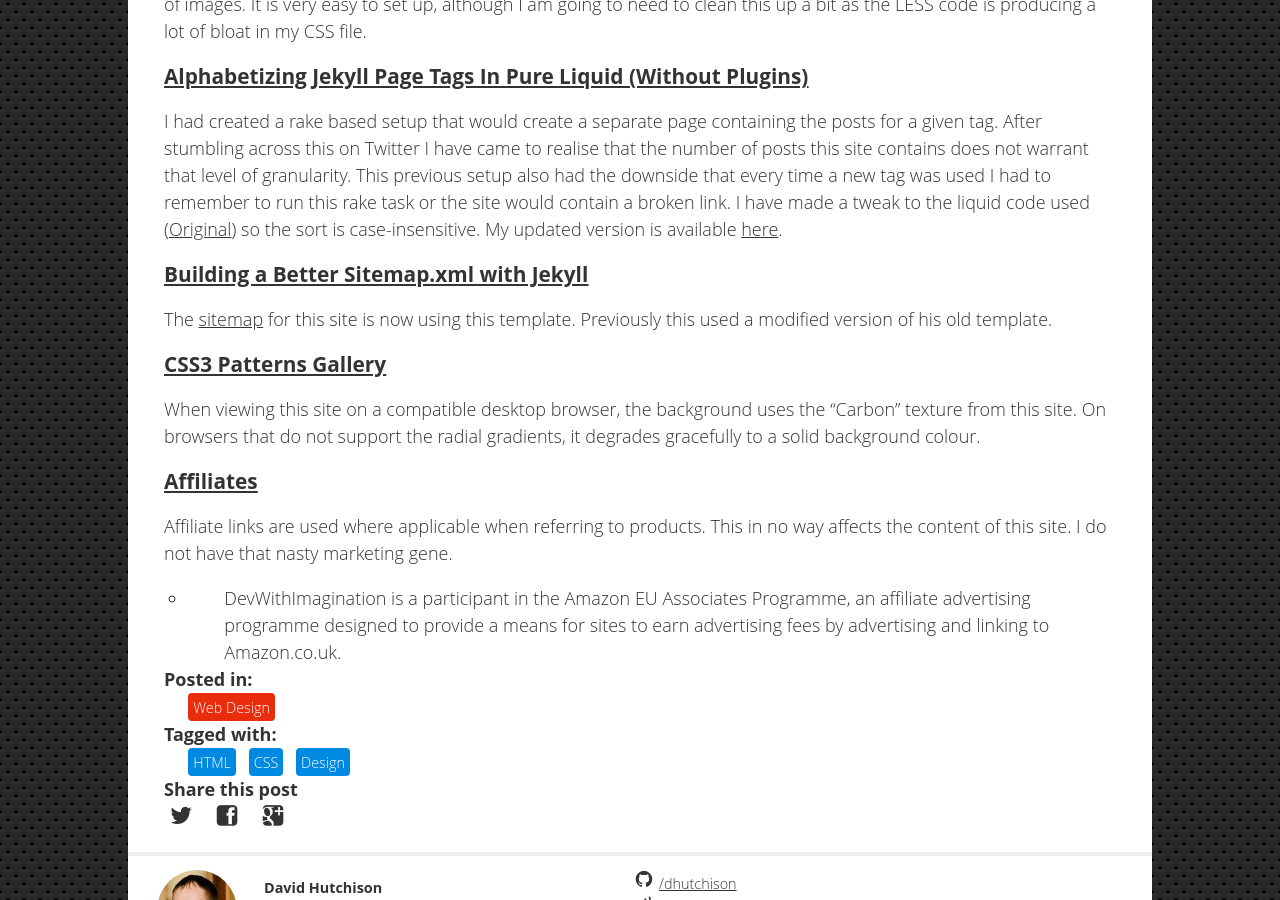
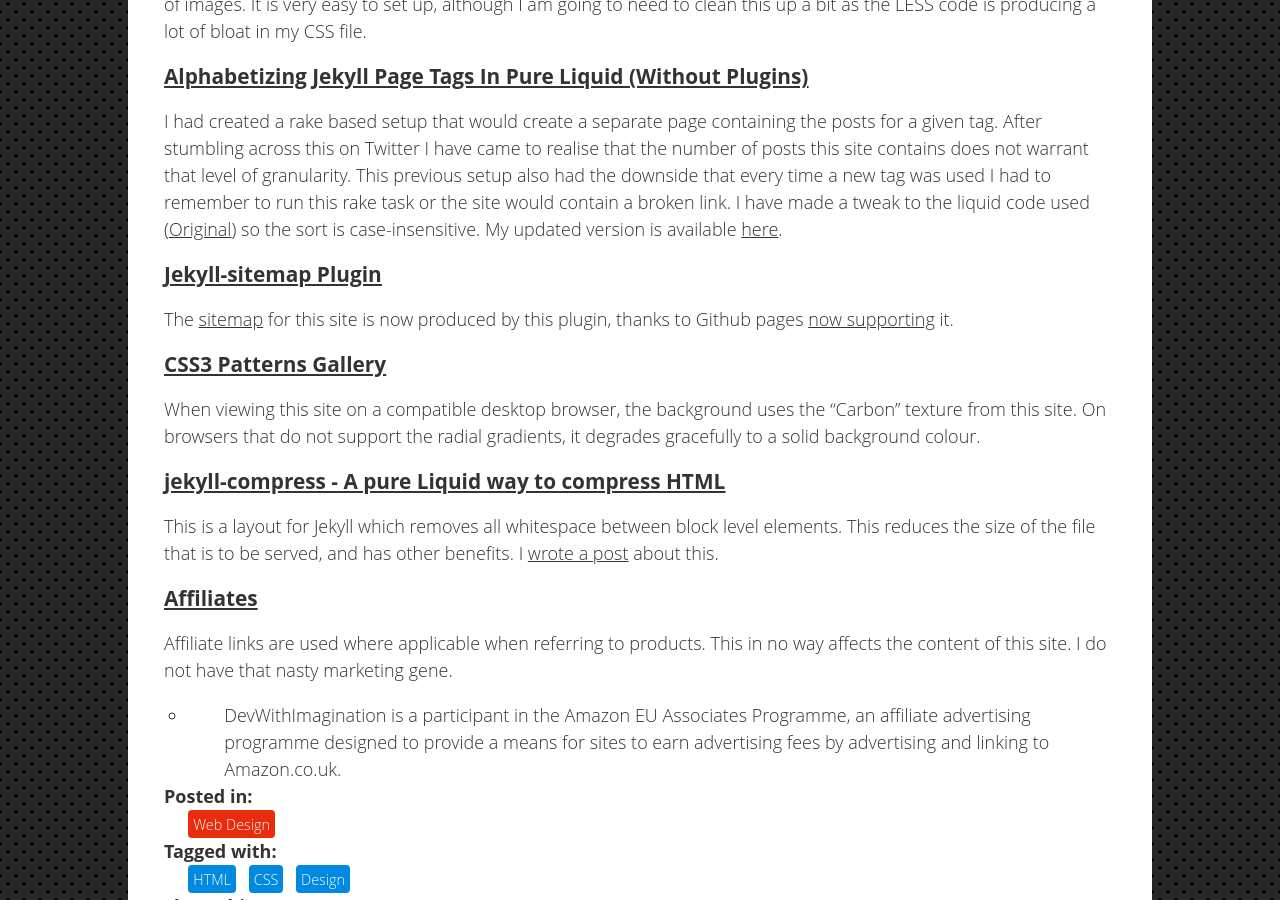
Before and after one commit to dhutchison/dhutchison.github.io, a Jekyll site: the page built from thanks.md, in a window 1280 px wide and 900 px high, scrolled down 788 px. Built offline with Jekyll 4.4.1, drawn with Linux system fonts in a browser that asks for light colours.

Commit message:
Updated to reflect current state of site

```diff
--- a/thanks.md
+++ b/thanks.md
@@ -30,11 +30,14 @@ The icons used in the social sharing section as well as the links to my profiles
 ### [Alphabetizing Jekyll Page Tags In Pure Liquid (Without Plugins)][jekyll tags]
 I had created a rake based setup that would create a separate page containing the posts for a given tag. After stumbling across this on Twitter I have came to realise that the number of posts this site contains does not warrant that level of granularity. This previous setup also had the downside that every time a new tag was used I had to remember to run this rake task or the site would contain a broken link. I have made a tweak to the liquid code used ([Original](https://github.com/LanyonM/lanyonm.github.io/blob/master/tags.html "lanyonm.github.io / tags.html")) so the sort is case-insensitive. My updated version is available [here](https://github.com/dhutchison/dhutchison.github.io/blob/master/tags/index.html " dhutchison.github.io / tags / index.html").
 
-### [Building a Better Sitemap.xml with Jekyll][sitemap]
-The [sitemap][site_sitemap] for this site is now using this template. Previously this used a modified version of his old template.
+### [Jekyll-sitemap Plugin][sitemap]
+The [sitemap][site_sitemap] for this site is now produced by this plugin, thanks to Github pages [now supporting][sitemap_ghpages] it.
 
 ### [CSS3 Patterns Gallery][css3 patterns]
 When viewing this site on a compatible desktop browser, the background uses the "Carbon" texture from this site. On browsers that do not support the radial gradients, it degrades gracefully to a solid background colour.
+
+### [jekyll-compress - A pure Liquid way to compress HTML][jekyll_compress]
+This is a layout for Jekyll which removes all whitespace between block level elements. This reduces the size of the file that is to be served, and has other benefits. I [wrote a post][jekyll-compress_post] about this.
 
 ### Affiliates
 Affiliate links are used where applicable when referring to products. This in no way affects the content of this site. I do not have that nasty marketing gene.
@@ -47,5 +50,8 @@ Affiliate links are used where applicable when referring to products. This in no
 [jekyll]: http://jekyllrb.com/ "Jekyll • Simple, blog-aware, static sites"
 [github pages]: http://pages.github.com/ "GitHub Pages"
 [css3 patterns]: http://lea.verou.me/css3patterns/ "CSS3 Patterns Gallery"
-[sitemap]: http://davidensinger.com/2013/11/building-a-better-sitemap-xml-with-jekyll/ "Building a Better Sitemap.xml with Jekyll – Development, design, and more by David Ensinger "
+[sitemap]: https://github.com/jekyll/jekyll-sitemap "jekyll/jekyll-sitemap "
+[sitemap_ghpages]: https://help.github.com/articles/sitemaps-for-github-pages "Sitemaps for GitHub Pages · GitHub Help "
 [site_sitemap]: /sitemap.xml "The sitemap for this site"
+[jekyll_compress]: https://github.com/penibelst/jekyll-compress-html "penibelst/jekyll-compress-html "
+[jekyll-compress_post]: /2014/06/12/jekyll-compress-a-pure-liquid-way-to-compress-html/ "jekyll-compress - A pure Liquid way to compress HTML"
```
